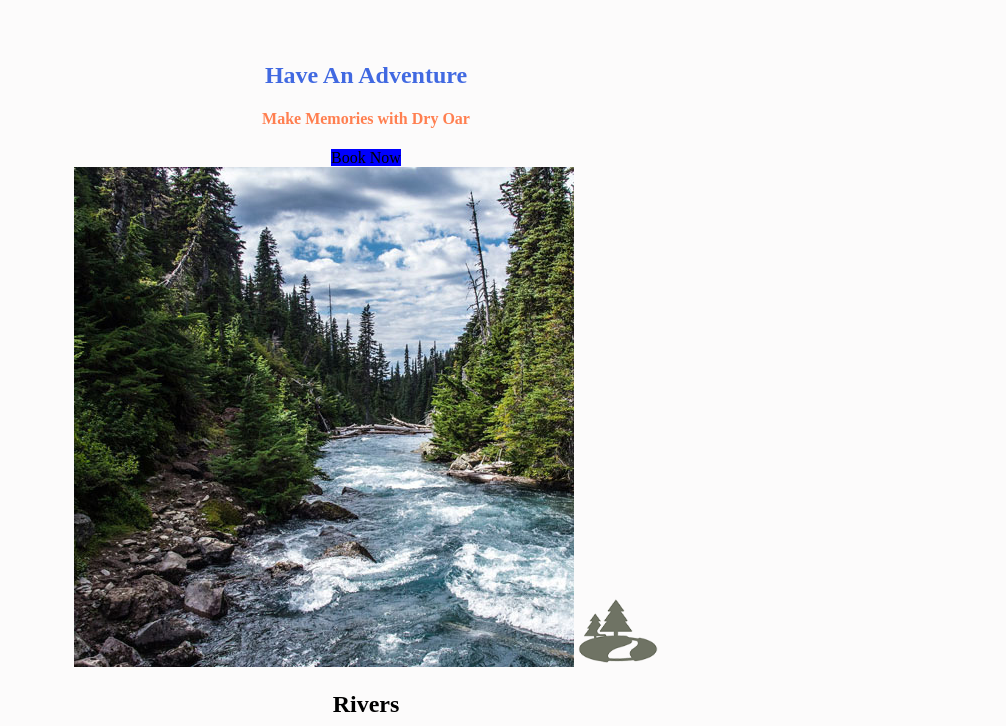
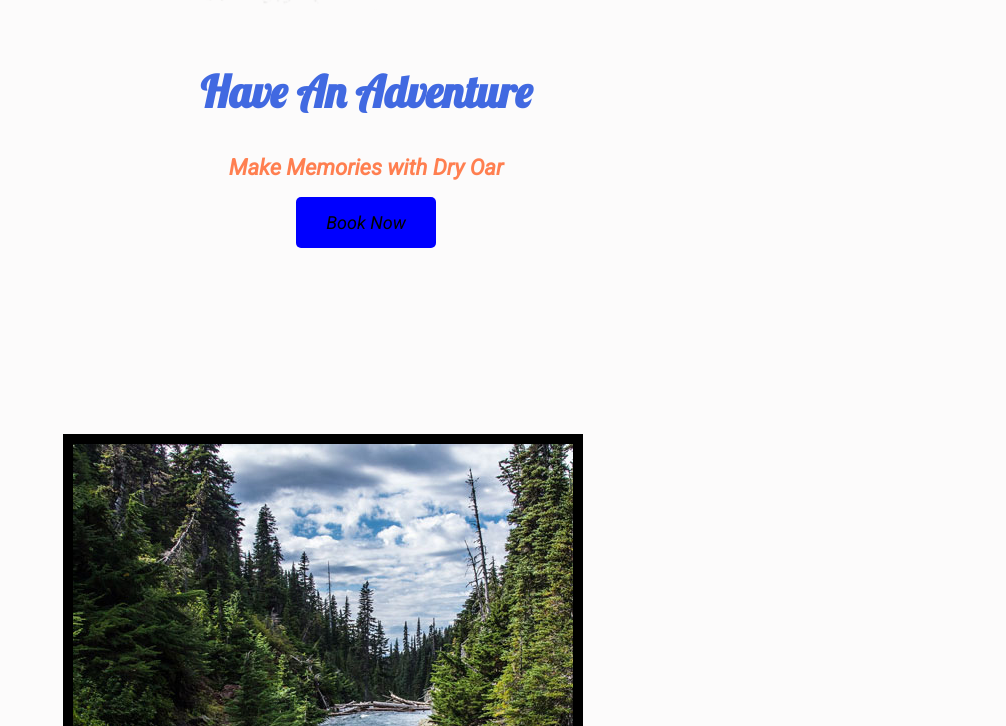
Before and after one commit to hinga1/wdd130, a plain HTML site: page wwr/index.html in a window 1280 px wide. Shown: the part 914-1640 px from the top of the page, without its empty margins (274-1280 px from the left). Drawn offline with Linux system fonts and the light colour scheme; a web font is replaced by a local one.

Commit message:
added more css

```diff
--- a/wwr/styles/style.css
+++ b/wwr/styles/style.css
@@ -1,3 +1,9 @@
+@import url('https://fonts.googleapis.com/css2?family=Lobster&family=Roboto:ital@1&family=Sassy+Frass&display=swap');
+:root{
+
+    --body-font: "roboto";
+    --headline-font: "lobster";
+}
 .content{
     max-width: 1600px;
     margin: 0 auto;
@@ -7,6 +13,7 @@ nav a{
     text-align: center;
     color: black;
     text-decoration: none;
+    padding: 35px;
 }
 
 #hero-msg h1, #hero-msg h4{
@@ -27,6 +34,10 @@ main section{
 
 body{
     background-color: #fcfbfb;
+    font-size: 22px;
+    font-family: var(--body-font);
+    margin: 0;
+    padding: 0;
 }
 header{
     background-color:rgba(20,30,13, .7);
@@ -40,6 +51,10 @@ nav a:hover{
     background-color: blue;
     color: black;
     text-decoration: none;
+    font-size: 18px;
+    padding: 15px 30px;
+    margin-top: 50px;
+    border-radius: 5px;
 }
 
 .book:hover, .join:hover{
@@ -53,6 +68,8 @@ nav a:hover{
 
 .msg{
     background-color: rgba(20,30,13, .7);
+    line-height: 1.5em;
+    padding: 35px;
 }
 
 footer{
@@ -62,6 +79,9 @@ footer{
 
 .home-title{
     color: royalblue;
+    font-size: 2em;
+    margin-top: 10px;
+    font-family: var(--headline-font)
 }
 
 h4{
@@ -70,10 +90,13 @@ h4{
 
 .msg h2{
     color: darkkhaki;
+    font-family: var(--headline-font);
 }
 
 .msg p{
     color: darkkhaki;
+    font-size: .8em;
+    padding-bottom: 15px;
 }
 
 footer a{
@@ -92,6 +115,7 @@ footer a:hover{
 
 .icon{
     width: 80px;
+    padding-top: 10px;
 }
 
 #hero-img{
@@ -105,3 +129,32 @@ footer p{
 footer p a:hover {
     text-decoration: underline;
 }
+
+h2 {
+    margin: 0;
+}
+
+#logo_link {
+    padding-top: 5px;
+}
+
+footer {
+    padding: 25px 50px;
+    margin-top: 200px;
+}
+
+footer .social img{
+    padding-top: 15px;
+}
+
+.rivers-card, .camping-card, .rapids-card {
+    margin: 200px 0;
+}
+
+.card-img {
+    border: 10px solid black;
+}
+
+main section img {
+    box-sizing: border-box;
+}
```
